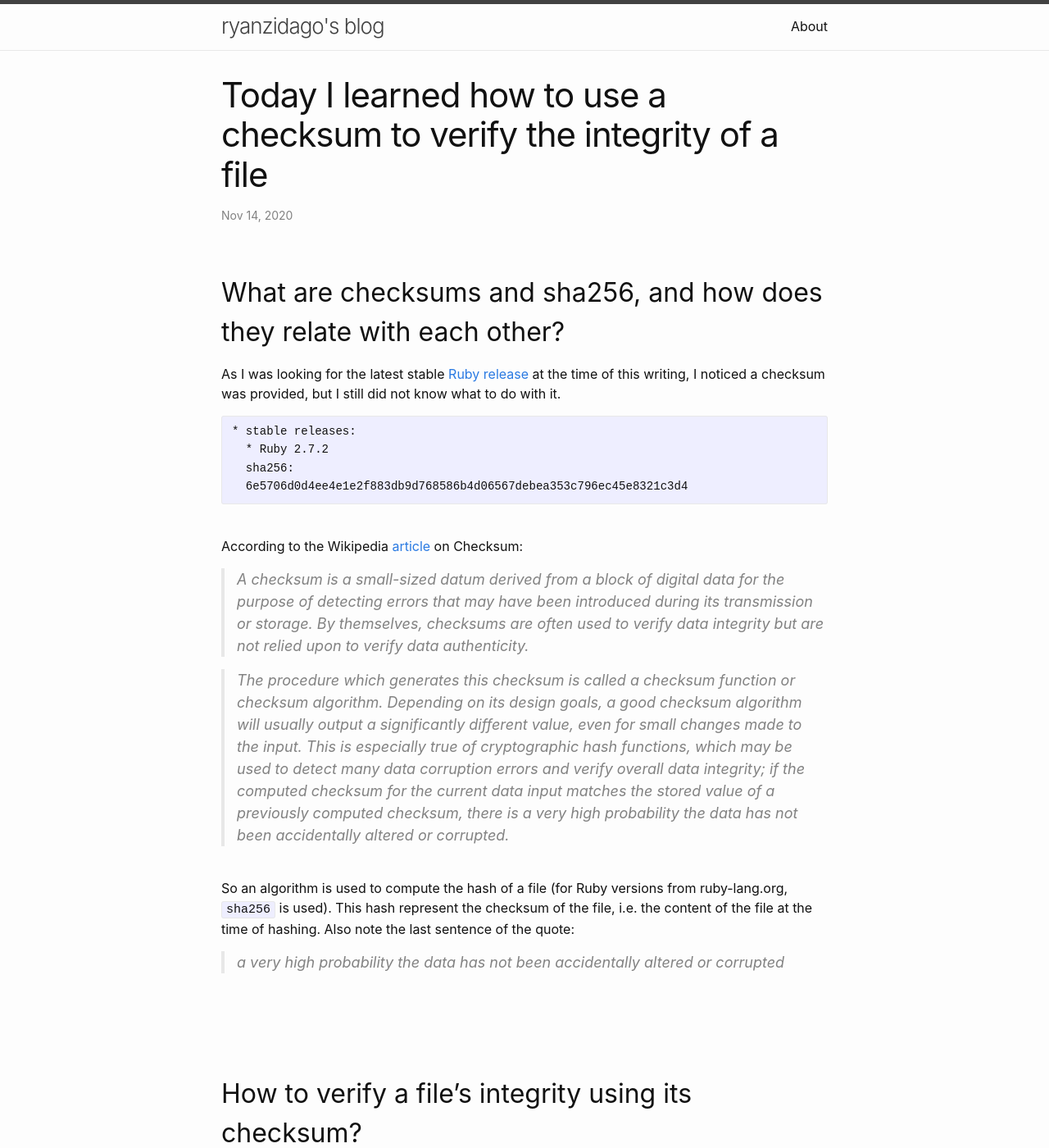
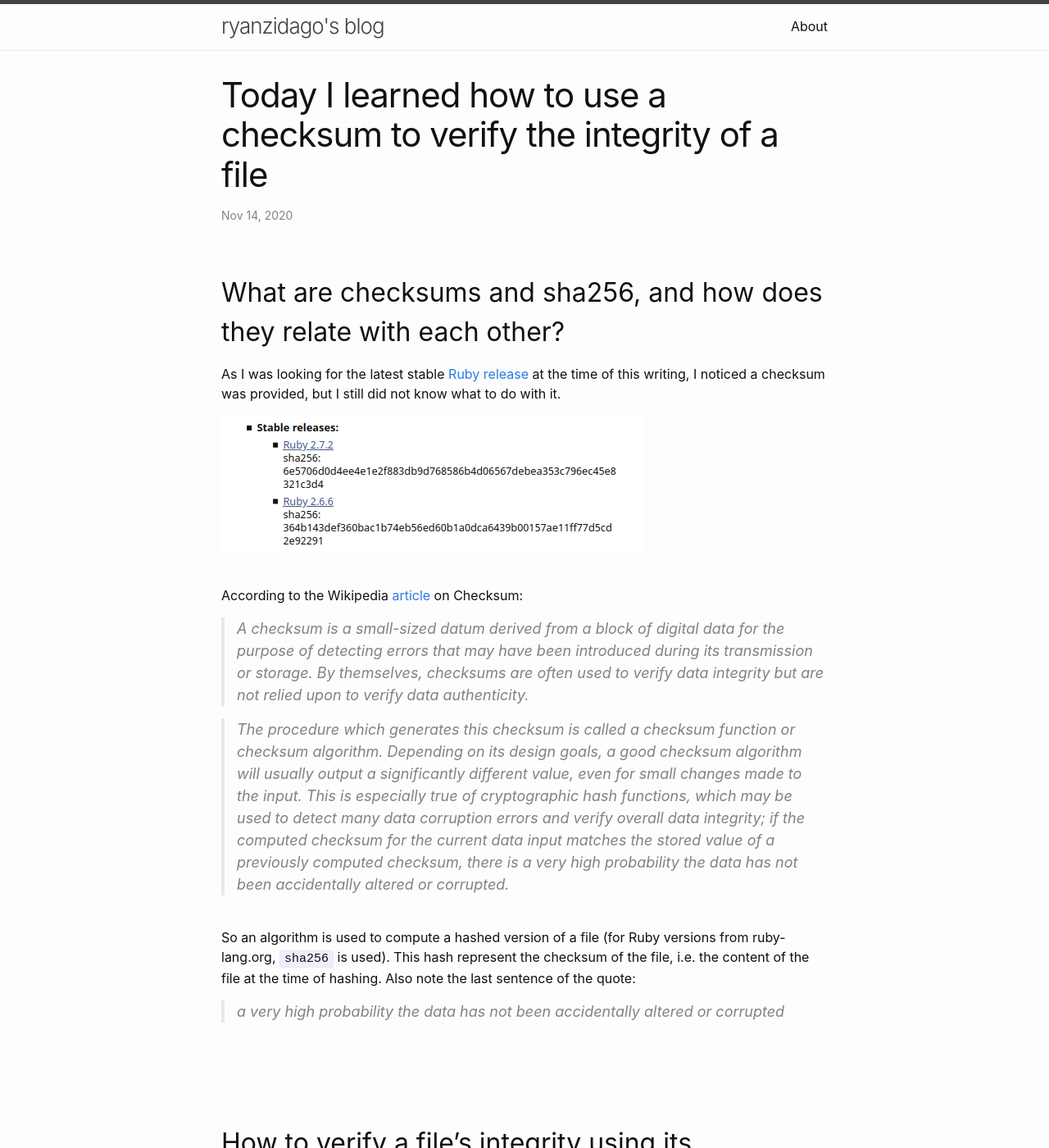
Before and after one commit to ryanzidago/ryanzidago.github.io, a Jekyll site: the page built from _posts/2020-11-14-today-i-learned-how-to-use-a-checksum-to-verify-the-integrity-of-a-file.md, in a window 1280 px wide and 1400 px high. Shown: the whole window at 82% size. Built offline with Jekyll 4.4.1, drawn with Linux system fonts in a browser that asks for light colours.

Commit message:
added image, updated categories

````diff
--- a/_posts/2020-11-14-today-i-learned-how-to-use-a-checksum-to-verify-the-integrity-of-a-file.md
+++ b/_posts/2020-11-14-today-i-learned-how-to-use-a-checksum-to-verify-the-integrity-of-a-file.md
@@ -2,18 +2,13 @@
 layout: post
 title:  "Today I learned how to use a checksum to verify the integrity of a file"
 date:   2020-11-14 17:30:00 +0100
-categories: security checksum sha256
+categories: security
 ---
 ## What are checksums and sha256, and how does they relate with each other?
 
 As I was looking for the latest stable [Ruby release](https://www.ruby-lang.org/en/downloads/) at the time of this writing, I noticed a checksum was provided, but I still did not know what to do with it.
 
-```
-* stable releases:
-  * Ruby 2.7.2
-  sha256:
-  6e5706d0d4ee4e1e2f883db9d768586b4d06567debea353c796ec45e8321c3d4
-```
+![ruby-lang.org stable releaes](/assets/images/ruby-lang.org-stable-releases.png)
 
 \
 According to the Wikipedia [article](https://en.wikipedia.org/wiki/Checksum) on Checksum:
@@ -23,7 +18,7 @@ According to the Wikipedia [article](https://en.wikipedia.org/wiki/Checksum) on
 > The procedure which generates this checksum is called a checksum function or checksum algorithm. Depending on its design goals, a good checksum algorithm will usually output a significantly different value, even for small changes made to the input. This is especially true of cryptographic hash functions, which may be used to detect many data corruption errors and verify overall data integrity; if the computed checksum for the current data input matches the stored value of a previously computed checksum, there is a very high probability the data has not been accidentally altered or corrupted.
 
 \
-So an algorithm is used to compute the hash of a file (for Ruby versions from ruby-lang.org, `sha256` is used). This hash represent the checksum of the file, i.e. the content of the file at the time of hashing. Also note the last sentence of the quote:
+So an algorithm is used to compute a hashed version of a file (for Ruby versions from ruby-lang.org, `sha256` is used). This hash represent the checksum of the file, i.e. the content of the file at the time of hashing. Also note the last sentence of the quote:
 > a very high probability the data has not been accidentally altered or corrupted
 
 <br /><br />
````
Also changed, not shown: assets/images/ruby-lang.org-stable-releases.png (added).
